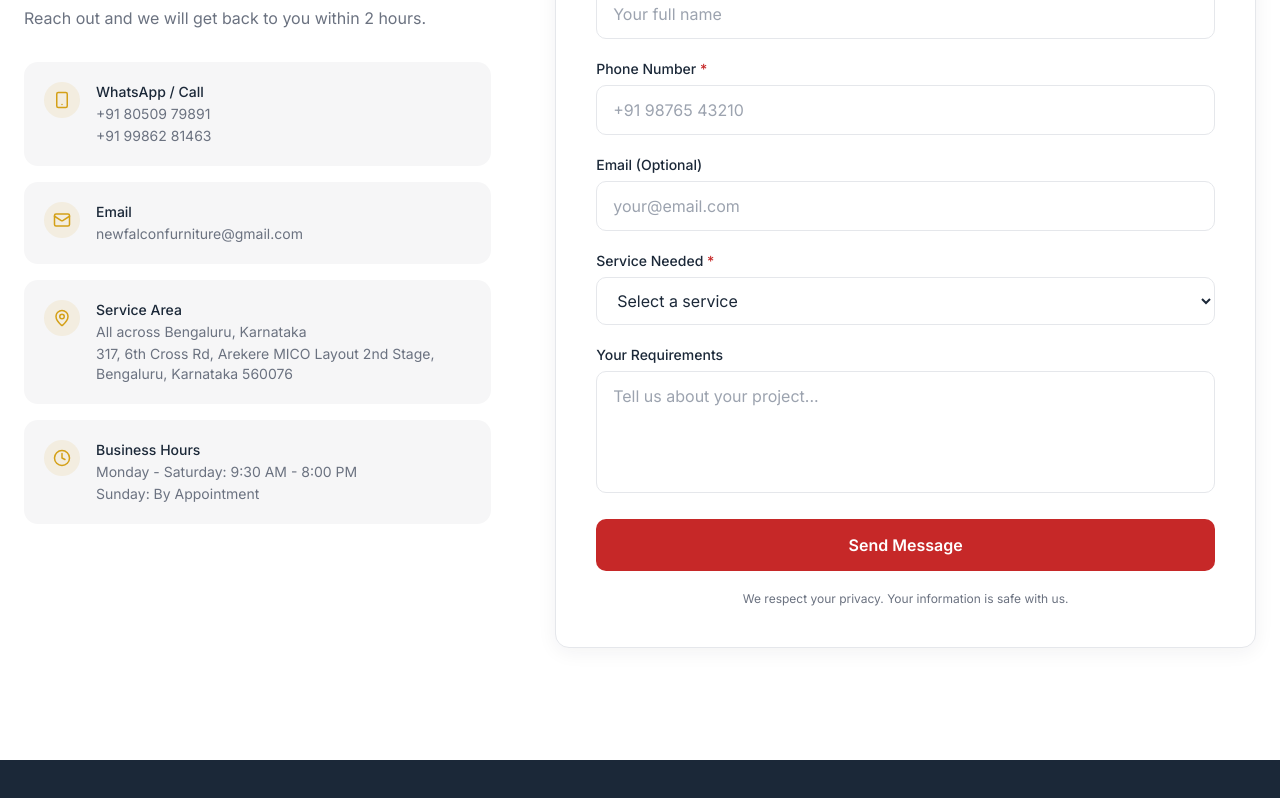
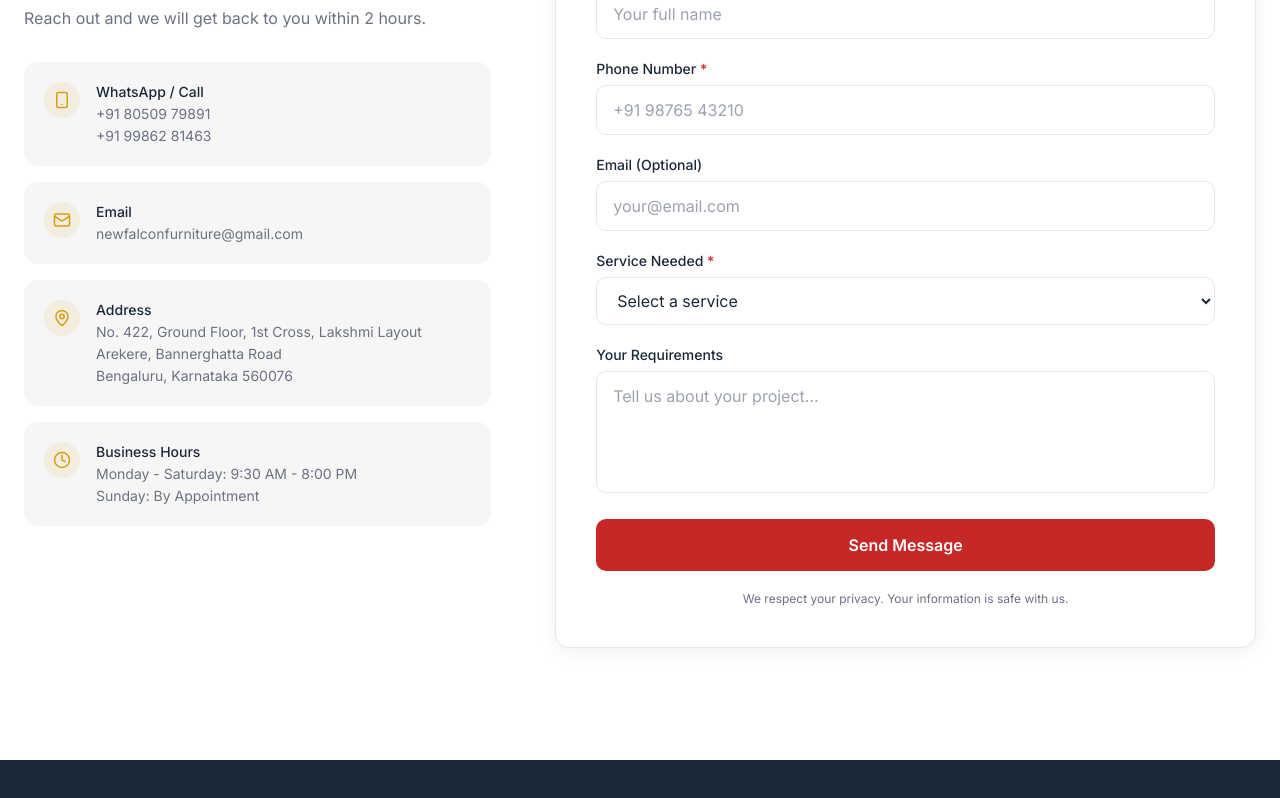
Before and after one commit to Adnan-pasha/new-falcon-furniture, a React (Vite) app: page / in a window 1280 px wide. Shown: the part 7053-7851 px from the top of the page. Built offline with nearby package versions, Linux system fonts and the light colour scheme.

Commit message:
fix(nap): update to verified canonical address
No. 422, Ground Floor, 1st Cross, Lakshmi Layout
Arekere, Bannerghatta Road, Bengaluru, Karnataka 560076
Applied to: Contact section, JSON-LD schema, llms.txt

```diff
--- a/index.html
+++ b/index.html
@@ -51,7 +51,7 @@
       "priceRange": "₹₹",
       "address": {
         "@type": "PostalAddress",
-        "streetAddress": "317, 6th Cross Rd, Arekere MICO Layout 2nd Stage",
+        "streetAddress": "No. 422, Ground Floor, 1st Cross, Lakshmi Layout, Arekere, Bannerghatta Road",
         "addressLocality": "Bengaluru",
         "addressRegion": "Karnataka",
         "postalCode": "560076",
--- a/src/sections/Contact.tsx
+++ b/src/sections/Contact.tsx
@@ -18,10 +18,11 @@ const contactInfo = [
   },
   {
     icon: MapPin,
-    label: "Service Area",
+    label: "Address",
     lines: [
-      "All across Bengaluru, Karnataka",
-      "317, 6th Cross Rd, Arekere MICO Layout 2nd Stage, Bengaluru, Karnataka 560076",
+      "No. 422, Ground Floor, 1st Cross, Lakshmi Layout",
+      "Arekere, Bannerghatta Road",
+      "Bengaluru, Karnataka 560076",
     ],
   },
   {
```
Also changed, not shown: public/llms.txt.
